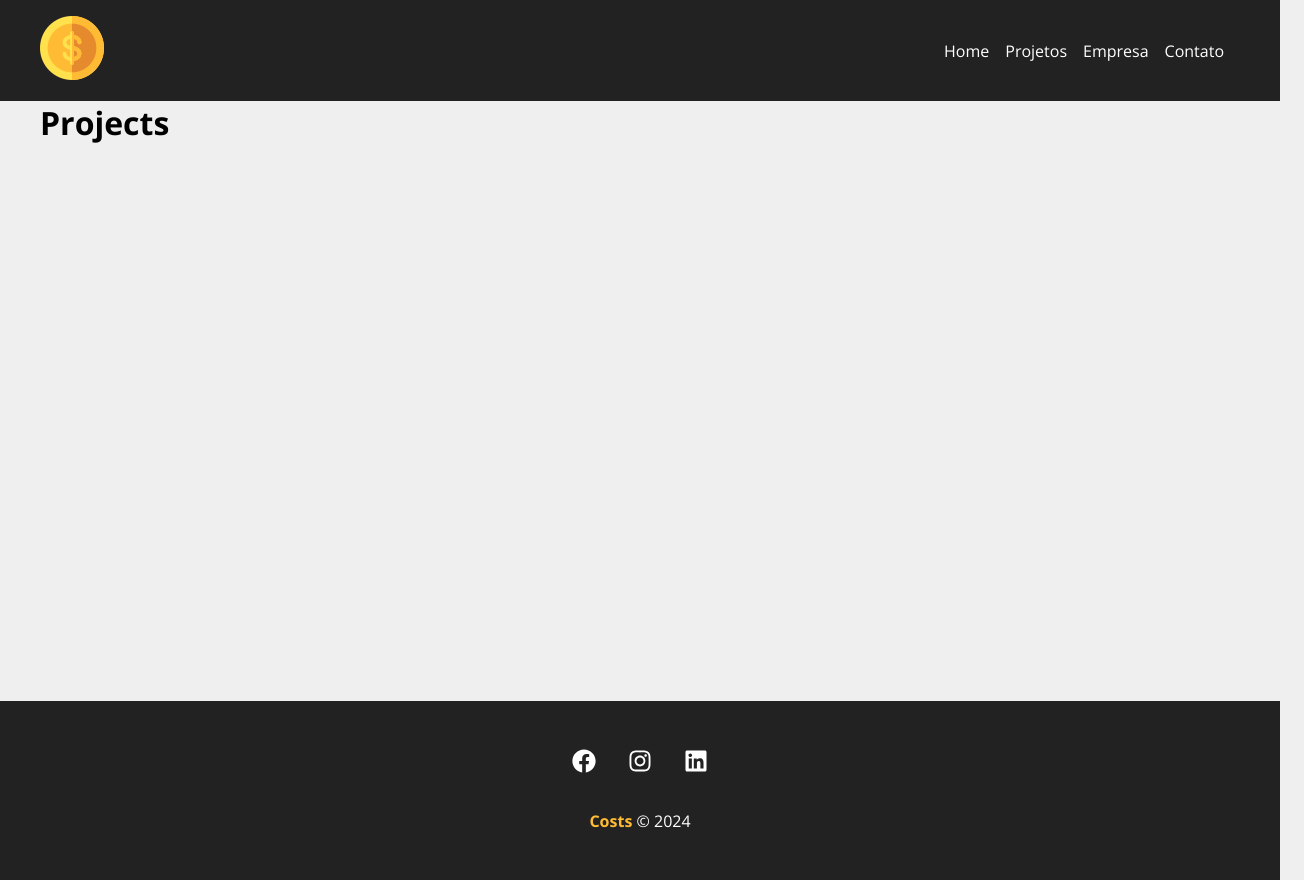
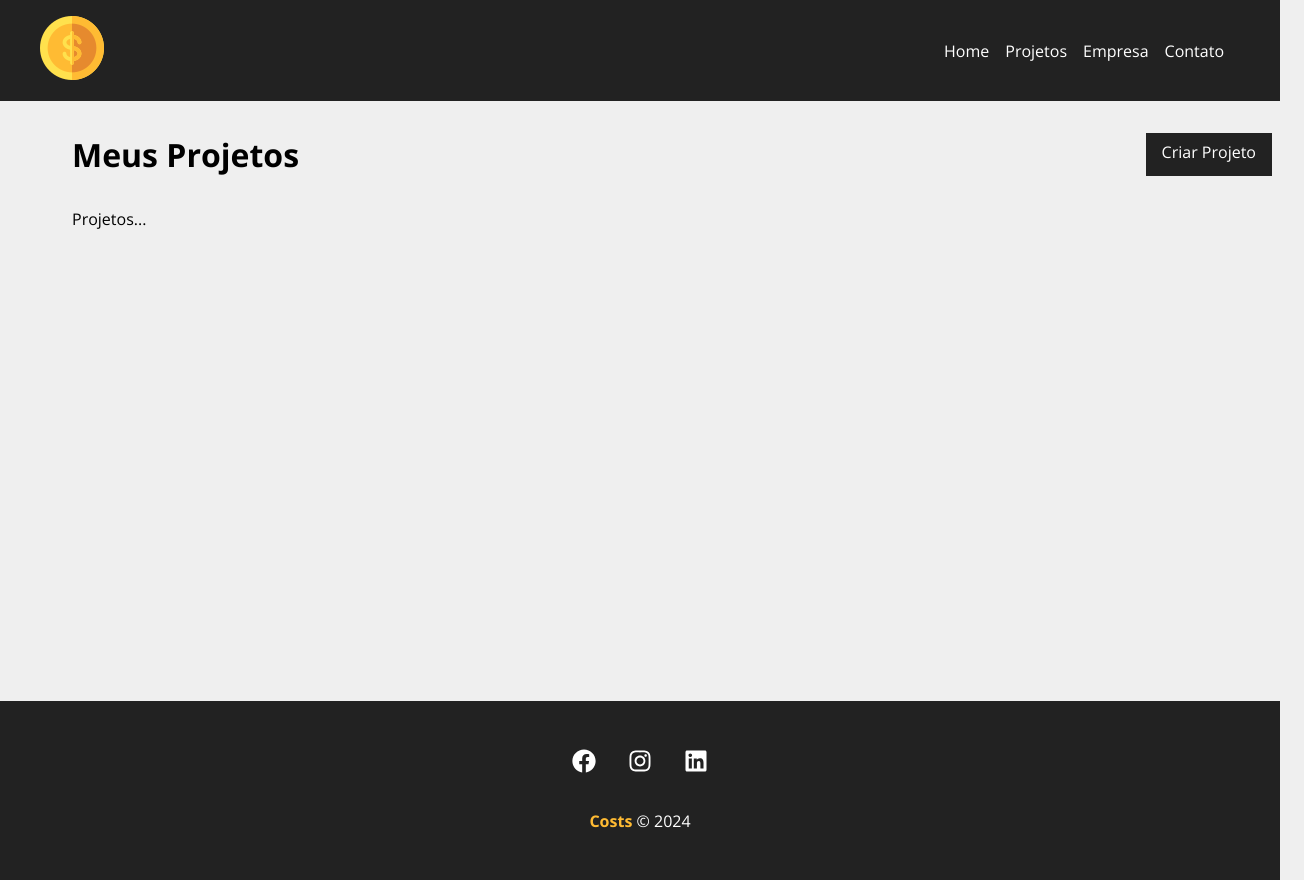
Before and after one commit to JaqueManzano/costs, a React (Create React App) app: page /projects in a window 1280 px wide. Shown: the whole page, 1304 px wide, since content can reach past the window. Built offline with nearby package versions, Linux system fonts and the light colour scheme.

Commit message:
Adicionando mensagem de sucesso ao cadastrar projeto e preparação para mostrar projetos cadastrados na tela de Projetos

```diff
--- a/db.json
+++ b/db.json
@@ -32,23 +32,41 @@
       },
       "cost": 0,
       "services": []
+    },
+    {
+      "id": "a926",
+      "name": "Projeto",
+      "budget": "15000",
+      "cost": 0,
+      "services": []
+    },
+    {
+      "id": "85be",
+      "name": "Jaqueline Manzano",
+      "budget": "10000",
+      "category": {
+        "id": "2",
+        "name": "Desenvolvimento"
+      },
+      "cost": 0,
+      "services": []
     }
   ],
   "categories": [
     {
-      "id": 1,
+      "id": "1",
       "name": "Infra"
     },
     {
-      "id": 2,
+      "id": "2",
       "name": "Desenvolvimento"
     },
     {
-      "id": 3,
+      "id": "3",
       "name": "Design"
     },
     {
-      "id": 4,
+      "id": "4",
       "name": "Planejamento"
     }
   ]
--- /dev/null
+++ b/src/components/layout/Message.js
@@ -0,0 +1,31 @@
+import styles from './Message.module.css'
+import { useState, useEffect } from 'react';
+
+function Message({type, message}){
+    const [visible, setVisible] = useState(false)
+
+    useEffect(() => {
+        if(!message){
+            setVisible(false)
+            return;
+        }
+
+        setVisible(true)
+
+        const timer = setTimeout(() =>{
+            setVisible(false)
+        }, 3000)
+
+        return () => clearTimeout(timer)
+    }, [message])
+
+    return(
+        <>
+        {visible && (
+            <div className={`${styles.message} ${styles[type]}`}>{message}</div>
+        )}
+        </>
+    )
+}
+
+export default Message;
--- /dev/null
+++ b/src/components/layout/Message.module.css
@@ -0,0 +1,21 @@
+.message{
+    width: 100%;
+    padding: 1em;
+    border: 1px solid #000;
+    margin: 0 auto;
+    text-align: center;
+    margin-bottom: 2em;
+    border-radius: 5px;
+}
+
+.success{
+    color: #155724;
+    background-color: #d4edda;
+    border-color: #c3e6cb;
+}
+
+.error{
+    color: #721c24;
+    background-color: #f8d7da;
+    border-color: #f5c6cb;
+}
--- a/src/components/pages/Projects.js
+++ b/src/components/pages/Projects.js
@@ -1,5 +1,27 @@
+import Message from '../layout/Message'
+import { useLocation } from 'react-router-dom'
+import styles from './Projects.module.css'
+import Container from '../layout/Container'
+import LinkButton from '../layout/LinkButton'
+
 function Projects() {
-    return <h1>Projects</h1>
+    const location = useLocation()
+    let message = ''
+    if(location.state){
+        message = location.state.message
+    }
+    return (
+        <div className={styles.project_container}>
+            <div className={styles.title_container}>
+                <h1>Meus Projetos</h1>
+                <LinkButton to="/newproject" text="Criar Projeto"/>
+            </div>
+            {message && <Message message={message} type='success'/>}
+            <Container customClass="start">
+                <p>Projetos...</p>
+            </Container>
+        </div>
+    )
 }
 
 export default Projects
--- /dev/null
+++ b/src/components/pages/Projects.module.css
@@ -0,0 +1,9 @@
+.project_container{
+    padding: 2em;
+}
+
+.title_container{
+    display: flex;
+    justify-content: space-between;
+    margin-bottom: 2em;
+}
```
